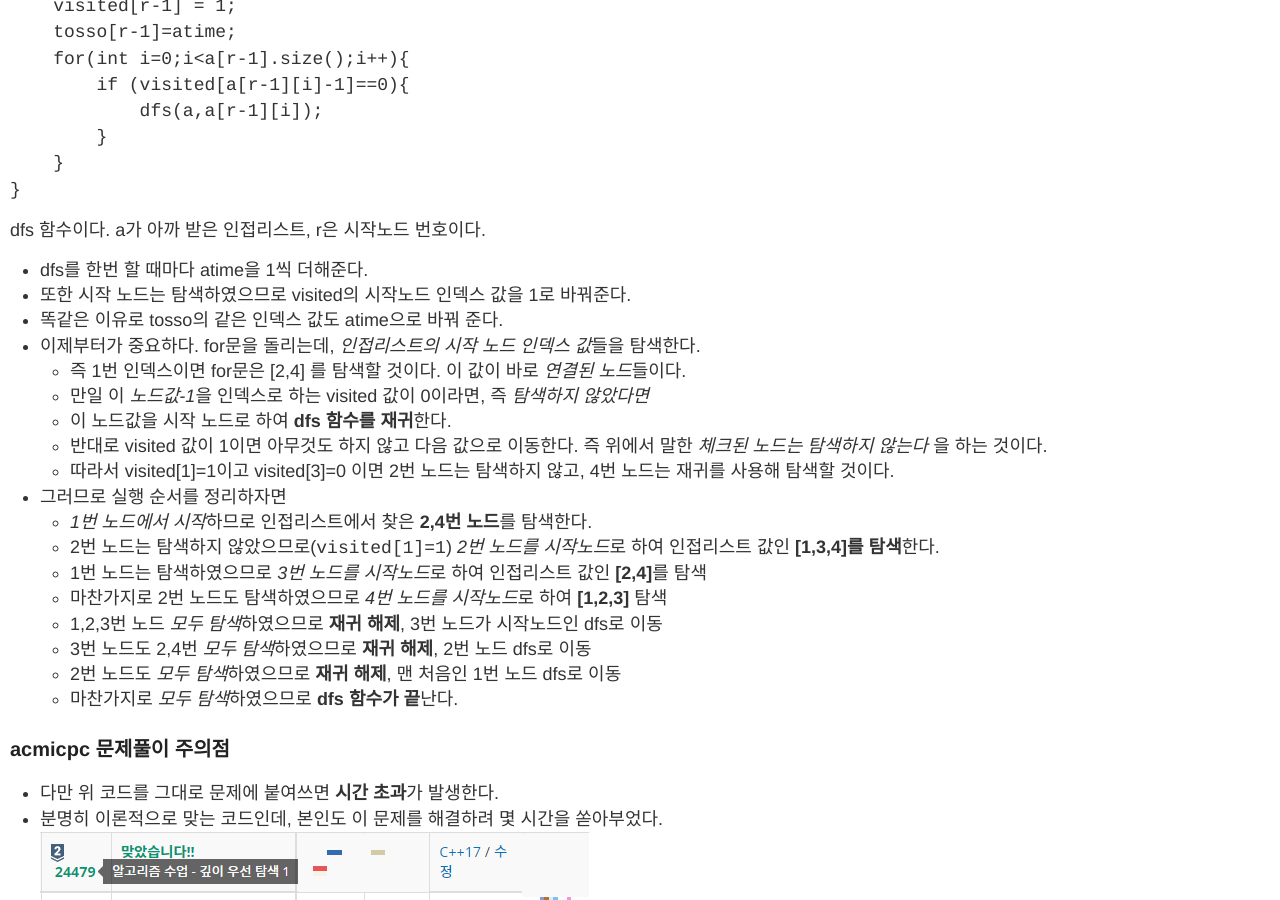
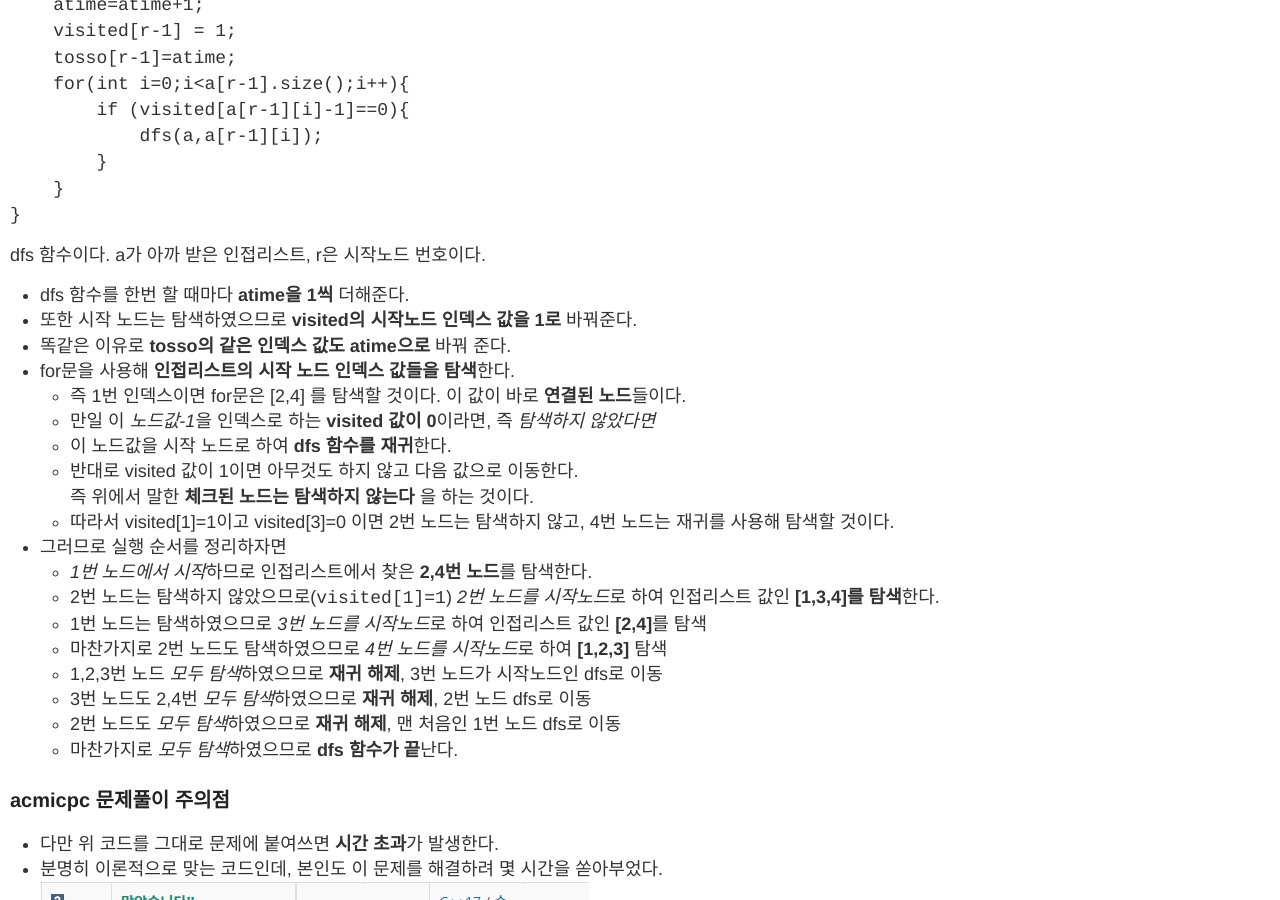
Before and after one commit to Kreator-Kaebal/Kreator-Kaebal.github.io, a Jekyll site: the page built from _posts/2022-2-22-algorithm1.md, in a window 1280 px wide and 900 px high, scrolled down 7955 px. Built offline with Jekyll 4.4.1, drawn with Linux system fonts in a browser that asks for light colours.

Commit message:
가독성 수정

````diff
--- a/_posts/2022-2-22-algorithm1.md
+++ b/_posts/2022-2-22-algorithm1.md
@@ -243,14 +243,15 @@ void dfs(vector<int> a[], int r){
 ```
 
 dfs 함수이다. a가 아까 받은 인접리스트, r은 시작노드 번호이다.
-* dfs를 한번 할 때마다 atime을 1씩 더해준다.
-* 또한 시작 노드는 탐색하였으므로 visited의 시작노드 인덱스 값을 1로 바꿔준다.
-* 똑같은 이유로 tosso의 같은 인덱스 값도 atime으로 바꿔 준다.
-* 이제부터가 중요하다. for문을 돌리는데, *인접리스트의 시작 노드 인덱스 값*들을 탐색한다.
-  * 즉 1번 인덱스이면 for문은 [2,4] 를 탐색할 것이다. 이 값이 바로 *연결된 노드*들이다.
-  * 만일 이 *노드값-1*을 인덱스로 하는 visited 값이 0이라면, 즉 *탐색하지 않았다면*
+* dfs 함수를 한번 할 때마다 **atime을 1씩** 더해준다.
+* 또한 시작 노드는 탐색하였으므로 **visited의 시작노드 인덱스 값을 1로** 바꿔준다.
+* 똑같은 이유로 **tosso의 같은 인덱스 값도 atime으로** 바꿔 준다.
+* for문을 사용해 **인접리스트의 시작 노드 인덱스 값들을 탐색**한다.
+  * 즉 1번 인덱스이면 for문은 [2,4] 를 탐색할 것이다. 이 값이 바로 **연결된 노드**들이다.
+  * 만일 이 *노드값-1*을 인덱스로 하는 **visited 값이 0**이라면, 즉 *탐색하지 않았다면*
   * 이 노드값을 시작 노드로 하여 **dfs 함수를 재귀**한다.
-  * 반대로 visited 값이 1이면 아무것도 하지 않고 다음 값으로 이동한다. 즉 위에서 말한 *체크된 노드는 탐색하지 않는다* 을 하는 것이다.
+  * 반대로 visited 값이 1이면 아무것도 하지 않고 다음 값으로 이동한다.
+    즉 위에서 말한 **체크된 노드는 탐색하지 않는다** 을 하는 것이다.
   * 따라서 visited[1]=1이고 visited[3]=0 이면 2번 노드는 탐색하지 않고, 4번 노드는 재귀를 사용해 탐색할 것이다.
 * 그러므로 실행 순서를 정리하자면
   * *1번 노드에서 시작*하므로 인접리스트에서 찾은 **2,4번 노드**를 탐색한다.
````
